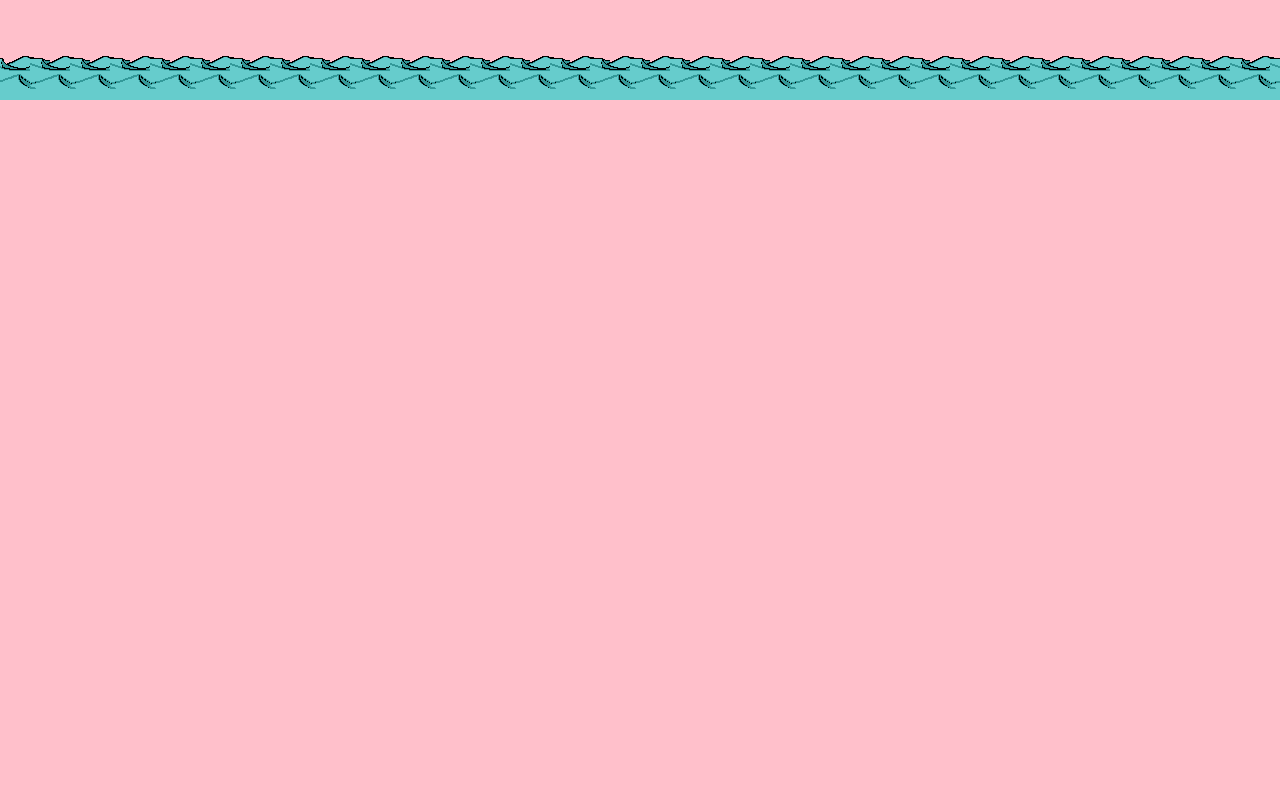
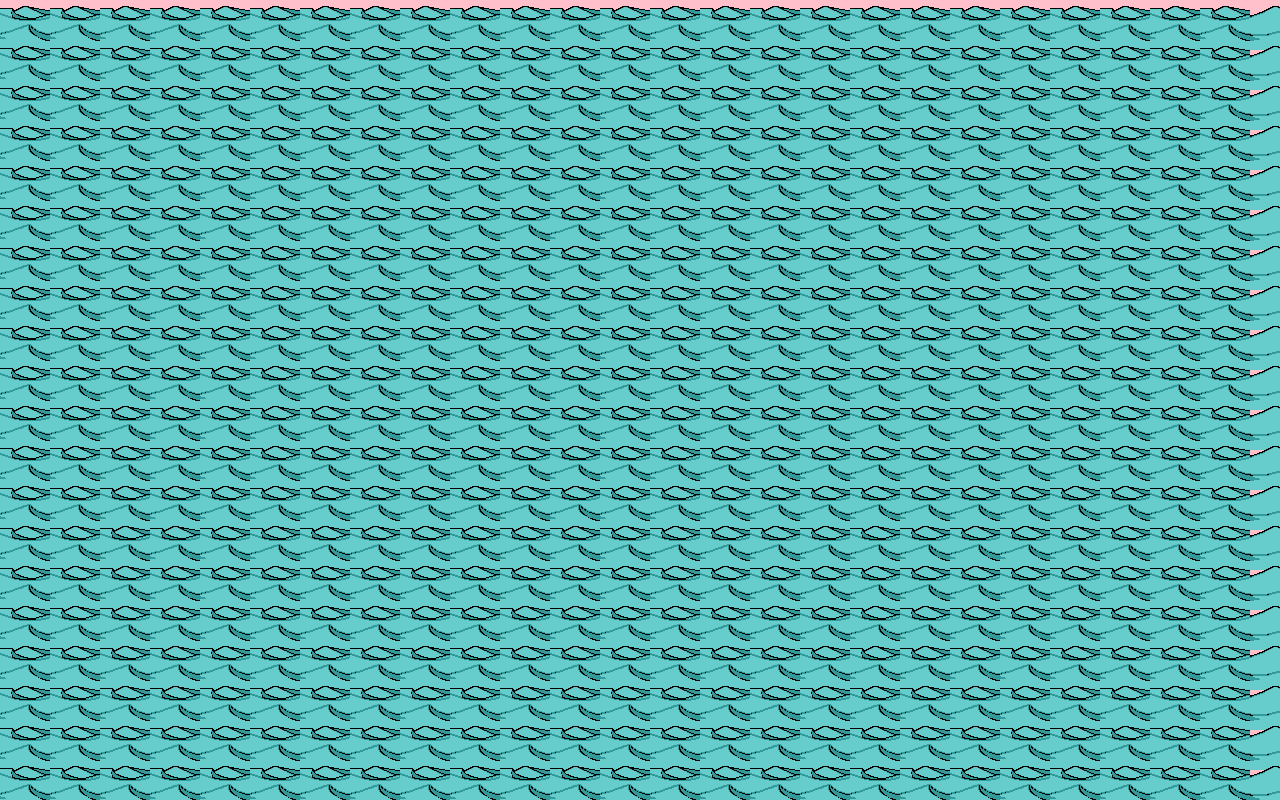
Before and after one commit to oliviakim02/starrysky, a plain HTML site: page index.html in a window 1280 px wide. Drawn offline with Linux system fonts and the light colour scheme.

Commit message:
fill screen

```diff
--- a/index.html
+++ b/index.html
@@ -20,14 +20,19 @@
   // createGif(150, 0)
   // createGif(200, 0)
 
-  const gifWidth = 40
-  const gifHeight = 15
+  const gifWidth = 50
+  const gifHeight = 40
   const gifOffsetX = 50
-  const num = window.innerWidth / gifWidth
+  const gifOffsetY = 50
+  const numColumns = window.innerWidth / gifWidth
+  const numRows = window.innerHeight / gifHeight
 
-  for (let i = 0; i < 100; i++) {
-    const x = i * gifWidth - gifOffsetX
-    createGif(x, 0)
+  for (let r = 0; r < numRows; r++) {
+    for (let c = 0; c <numColumns; c++) {
+      const x = c * gifWidth - gifOffsetX
+      const y = r * gifHeight - gifOffsetY
+      createGif(x, y)
+    }
   }
 
   document.body.style.backgroundColor = "pink"
```
